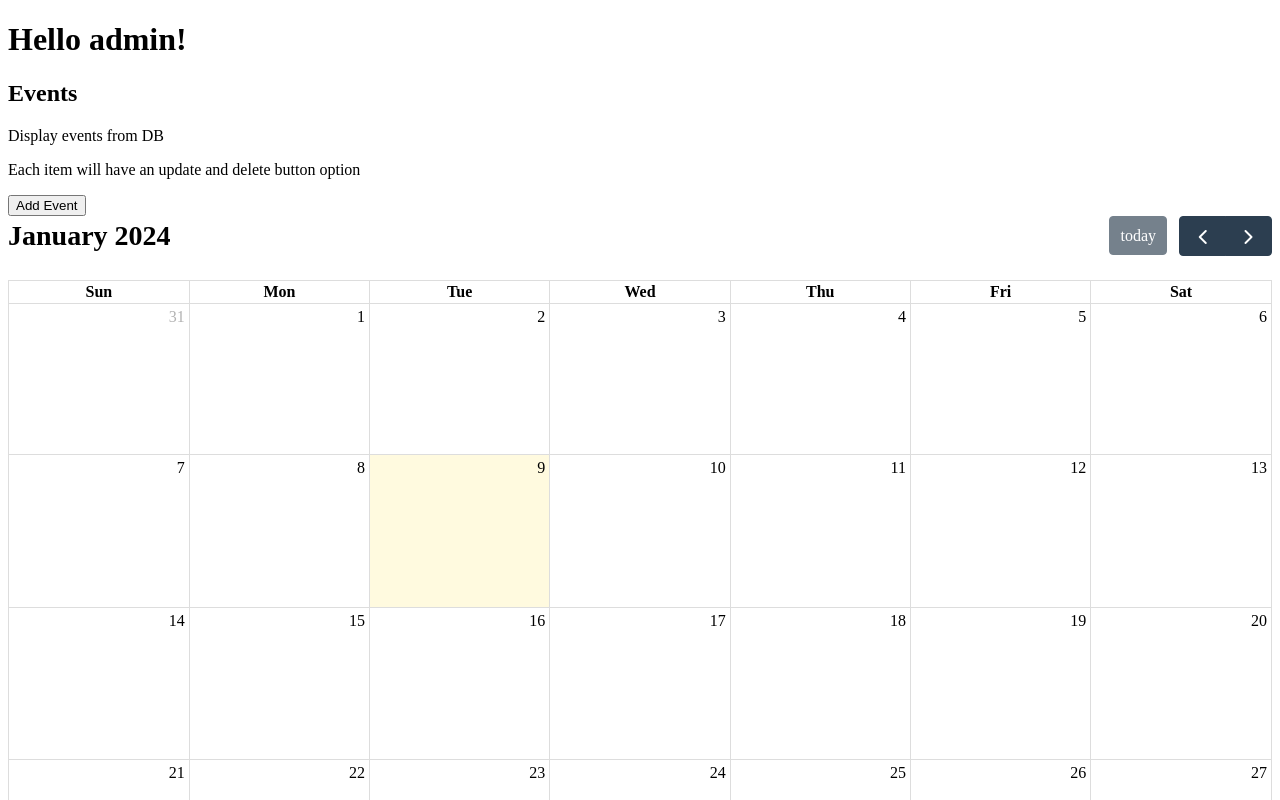
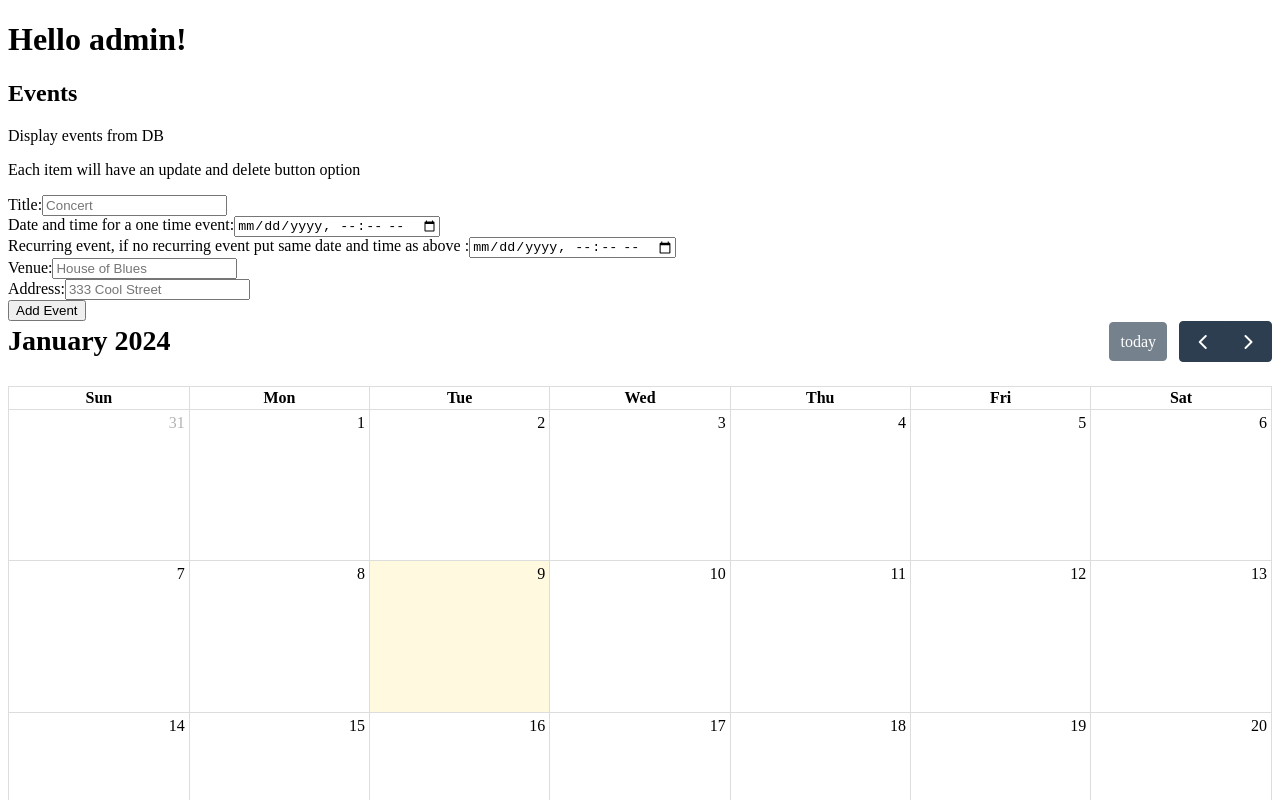
Before and after one commit to c-arriagada/es-admin, a React app: page / in a window 1280 px wide. Shown: the top 800 px of the page. Built offline with nearby package versions, Linux system fonts and the light colour scheme; no server answers.

Commit message:
Modified add event form.
Form now matches fields in fullcalendar api and db.

```diff
--- a/src/components/EventsCard.jsx
+++ b/src/components/EventsCard.jsx
@@ -2,6 +2,7 @@ import React from "react";
 import Button from "./Button"
 import Tester from "../../client/tester"
 import Calendar from "./Calendar";
+import Form from "./Form";
 
 function EventsCard() {
 
@@ -12,7 +13,8 @@ function EventsCard() {
                 <p>Display events from DB</p>
                 <p>Each item will have an update and delete button option</p>
             </div>
-            <Button label={"Add Event"} />
+            <Form />
+            {/* <Button label={"Add Event"} /> */}
             <Calendar />
             <Tester />
         </>
--- a/src/components/Form.jsx
+++ b/src/components/Form.jsx
@@ -1,18 +1,43 @@
-import React from "react";
+import { preventDefault } from "@fullcalendar/core/internal";
+import React, { useState } from "react";
+import { createEvent } from "../../client/estilocalico";
 
 function Form() {
+    const [formValues, setFormValues] = useState({
+        "title": "",
+        "start_date": "",
+        "start_time": "",
+        "venue": "",
+        "address": ""
+    })
+
+    const handleClick = (event) => {
+        event.preventDefault()
+        createEvent(formValues)
+        setFormValues({
+            "title": "",
+            "start_date": "",
+            "start_time": "",
+            "venue": "",
+            "address": ""
+        })
+    }
+
     return (
         <>
             <form>
-                <label for="date">Date:</label>
-                <input type="date" id="date" name="date" /><br />
-                <label for="venueName">Venue:</label>
-                <input type="text" id="venueName" name="venueName" /><br />
-                <label for="address">Address:</label>
-                <input type="text" id="address" name="address" />
-                <label for="time">Time:</label>
-                <input type="text" id="time" name="time" />
-                <input type="submit" value="Submit" />
+                <label htmlFor="title">Title:</label>
+                <input type="text" id="title" name="title" placeholder="Concert" value={formValues.title} onChange={e => setFormValues({ ...formValues, "title": e.target.value })} /><br />
+                <label htmlFor="date">Date and time for a one time event:</label>
+                <input type="datetime-local" id="start_date" name="start_date" value={formValues.start_date} onChange={e => setFormValues({ ...formValues, "start_date": e.target.value })} /><br />
+                <label htmlFor="time">Recurring event, if no recurring event put same date and time as above :</label>
+                <input type="datetime-local" id="start_time" name="start_time" value={formValues.start_time} onChange={e => setFormValues({ ...formValues, "start_time": e.target.value })} /><br />
+                <label htmlFor="venueName">Venue:</label>
+                <input type="text" id="venueName" name="venueName" placeholder="House of Blues" value={formValues.venue} onChange={e => setFormValues({ ...formValues, "venue": e.target.value })} /><br />
+                <label htmlFor="address">Address:</label>
+                <input type="text" id="address" name="address" placeholder="333 Cool Street" value={formValues.address} onChange={e => setFormValues({ ...formValues, "address": e.target.value })} /><br />
+                {/* <input type="submit" value="Add Event" onChange={handleChange}/> */}
+                <button onClick={handleClick}>Add Event</button>
             </form>
         </>
     )
```
